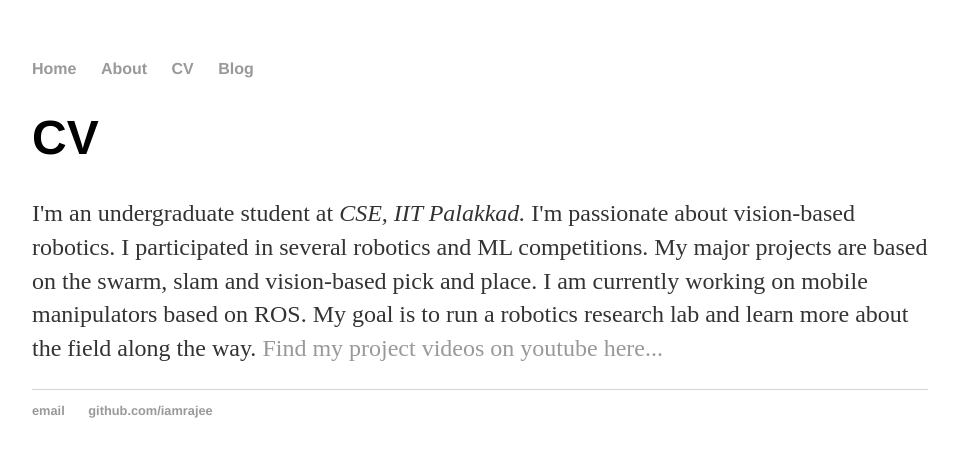
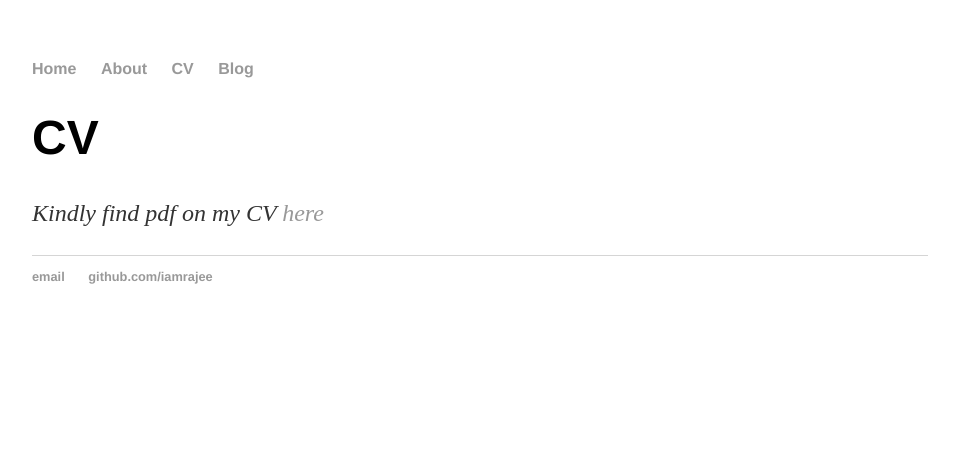
Before and after one commit to iamrajee/iamrajee.github.io, a Jekyll site: the page built from cv/index.html, in a window 1280 px wide. Shown: the top 457 px of the page, without its empty margins (160-1119 px from the left). Built offline with Jekyll 4.4.1, drawn with Linux system fonts in a browser that asks for light colours.

Commit message:
Update index.html

```diff
--- a/cv/index.html
+++ b/cv/index.html
@@ -4,5 +4,5 @@
 ---
 <div class="blurb">
 	<h1>{{ page.title }}</h1>
-	<p>I'm an undergraduate student at <em>CSE, IIT Palakkad.</em> I'm passionate about vision-based robotics. I participated in several robotics and ML competitions. My major projects are based on the swarm, slam and vision-based pick and place. I am currently working on mobile manipulators based on ROS. My goal is to run a robotics research lab and learn more about the field along the way. <a href="/about">Find my project videos on youtube here...</a></p>
+	<p><em>Kindly find pdf on my CV <a href="https://github.com/iamrajee/Resume/blob/master/Resume_Rajendra.pdf">here</a></em></p>
 </div><!-- /.blurb -->
```
